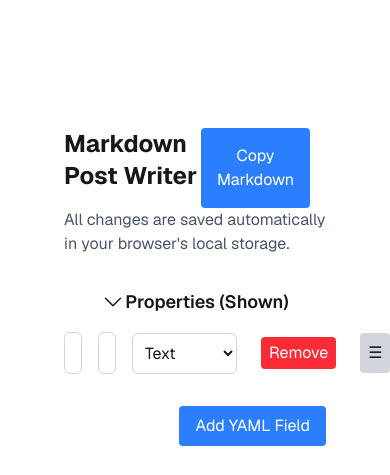
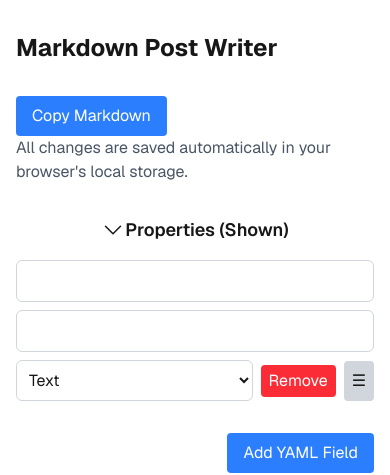
Before and after one commit to danielh-official/markdown-post-writer, a Next.js app: page / in a window 390 px wide. Both pictures are taken after a click on the button "Add YAML Field". Shown: the top 475 px of the page. Built offline with nearby package versions, Linux system fonts and the light colour scheme.

Commit message:
Add responsive Tailwind classes for mobile optimization
Co-authored-by: danielh-official <49914607+danielh-official@users.noreply.github.com>

```diff
--- a/app/components/markdown-post-writer.tsx
+++ b/app/components/markdown-post-writer.tsx
@@ -127,8 +127,8 @@ export default function MarkdownPostWriter() {
 
   return (
     <div className="flex min-h-screen items-center justify-center bg-zinc-50 font-sans dark:bg-black">
-      <main className="flex min-h-screen w-full max-w-5xl flex-col items-center py-32 px-16 bg-white dark:bg-black sm:items-start">
-        <div className="flex w-full justify-between">
+      <main className="flex min-h-screen w-full max-w-5xl flex-col items-center py-8 px-4 sm:py-32 sm:px-16 bg-white dark:bg-black sm:items-start">
+        <div className="flex w-full flex-col sm:flex-row sm:justify-between gap-4">
           <div className="mb-4 block text-2xl font-bold dark:text-white">
             Markdown Post Writer
           </div>
@@ -312,10 +312,10 @@ function SortableYamlField(props: SortableYamlFieldProps) {
   return (
     <div ref={setNodeRef} style={style}>
       <div>
-        <div key={index} className="mb-4 w-full flex gap-x-4 items-center">
+        <div key={index} className="mb-4 w-full flex flex-wrap sm:flex-nowrap gap-2 sm:gap-x-4 items-center">
           <input
             type="text"
-            className="w-full p-2 border border-gray-300 rounded-md dark:bg-gray-700 dark:border-gray-600 dark:text-white"
+            className="w-full sm:w-auto sm:flex-1 p-2 border border-gray-300 rounded-md dark:bg-gray-700 dark:border-gray-600 dark:text-white"
             value={field.label || ''}
             onChange={(e) => {
               const newFields = [...yamlFields];
@@ -329,7 +329,7 @@ function SortableYamlField(props: SortableYamlFieldProps) {
             field.type === 'number') && (
             <input
               type={determineInputType(field.type)}
-              className="w-full p-2 border border-gray-300 rounded-md dark:bg-gray-700 dark:border-gray-600 dark:text-white"
+              className="w-full sm:w-auto sm:flex-1 p-2 border border-gray-300 rounded-md dark:bg-gray-700 dark:border-gray-600 dark:text-white"
               value={(field.value as string | number | null) || ''}
               onChange={(e) => {
                 if (field.type === 'boolean') {
@@ -347,7 +347,7 @@ function SortableYamlField(props: SortableYamlFieldProps) {
           )}
           {field.type === 'boolean' && (
             <select
-              className="w-full p-2 border border-gray-300 rounded-md dark:bg-gray-700 dark:border-gray-600 dark:text-white"
+              className="w-full sm:w-auto sm:flex-1 p-2 border border-gray-300 rounded-md dark:bg-gray-700 dark:border-gray-600 dark:text-white"
               value={field.value ? 'true' : 'false'}
               onChange={(e) => {
                 const newFields = [...yamlFields];
@@ -360,7 +360,7 @@ function SortableYamlField(props: SortableYamlFieldProps) {
             </select>
           )}
           <select
-            className="p-2 border border-gray-300 rounded-md dark:bg-gray-700 dark:border-gray-600 dark:text-white"
+            className="flex-1 sm:flex-none p-2 border border-gray-300 rounded-md dark:bg-gray-700 dark:border-gray-600 dark:text-white"
             value={field.type}
             onChange={(e) => {
               const newFields = [...yamlFields];
@@ -376,7 +376,7 @@ function SortableYamlField(props: SortableYamlFieldProps) {
             <option value="list">List</option>
           </select>
           <button
-            className="ml-2 rounded bg-red-500 px-2 py-1 text-white hover:bg-red-600 cursor-pointer"
+            className="rounded bg-red-500 px-2 py-1 text-white hover:bg-red-600 cursor-pointer"
             onClick={() => {
               const newFields = yamlFields.filter((_, i) => i !== index);
               setYamlFields(newFields);
@@ -385,7 +385,7 @@ function SortableYamlField(props: SortableYamlFieldProps) {
             Remove
           </button>
           <div
-            className="cursor-move ml-2 p-2 bg-gray-300 rounded dark:bg-gray-600"
+            className="cursor-move p-2 bg-gray-300 rounded dark:bg-gray-600"
             {...listeners}
             {...attributes}
           >
```
